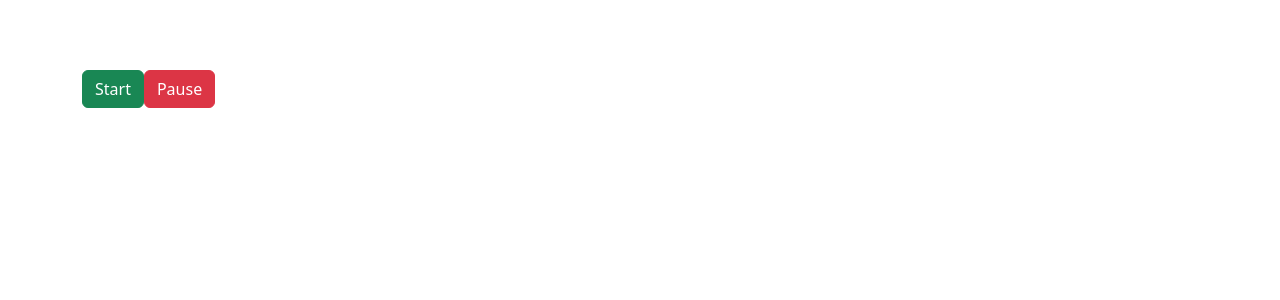
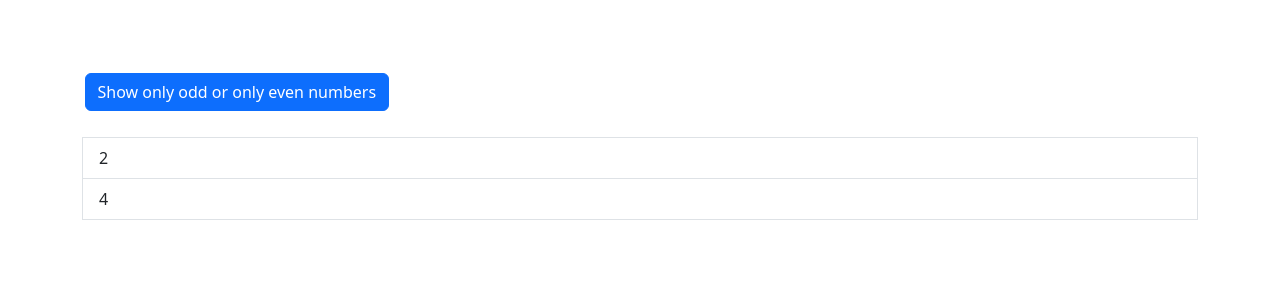
Before and after one commit to cassichan/cass-dream-app, an Angular app: page / in a window 1280 px wide. Shown: the top 300 px of the page. Built offline with nearby package versions, Linux system fonts and the light colour scheme.

Commit message:
conditionally show even or odd numbers with ngIf

```diff
--- a/src/app/app.component.html
+++ b/src/app/app.component.html
@@ -1,7 +1,27 @@
 <div class="container">
-  <app-game-control
+  <div class="row">
+    <div class="div col-xs-12">
+      <button class="btn btn-primary" (click)="onlyOdd = !onlyOdd">
+        Show only odd or only even numbers
+      </button>
+      <br /><br />
+      <ul class="list-group">
+        <div *ngIf="onlyOdd">
+          <li class="list-group-item" *ngFor="let odd of oddNumbers">
+            {{ odd }}
+          </li>
+        </div>
+        <div *ngIf="!onlyOdd">
+          <li class="list-group-item" *ngFor="let even of evenNumbers">
+            {{ even }}
+          </li>
+        </div>
+      </ul>
+    </div>
+  </div>
+  <!-- <app-game-control
     (intervalFired)="onIntervalFired($event)"
   ></app-game-control>
   <app-game-odd *ngFor="let oddGame of oddGames" [numberGame]="oddGame"></app-game-odd>
-  <app-game-even *ngFor="let evenGame of evenGames" [numberGame]="evenGame"></app-game-even>
+  <app-game-even *ngFor="let evenGame of evenGames" [numberGame]="evenGame"></app-game-even> -->
 </div>
--- a/src/app/app.component.ts
+++ b/src/app/app.component.ts
@@ -6,18 +6,22 @@ import { Component } from '@angular/core';
   styleUrls: ['./app.component.css'],
 })
 export class AppComponent {
+  oddNumbers = [1, 3, 5];
+  evenNumbers = [2, 4];
+  onlyOdd = false;
+
 
   //GameControl code
-  oddGames: number[] = [];
-  evenGames: number[] = [];
+  // oddGames: number[] = [];
+  // evenGames: number[] = [];
 
-  onIntervalFired(firedNumber: number) {
-    if (firedNumber % 2 === 0) {
-      this.evenGames.push(firedNumber);
-    } else {
-      this.oddGames.push(firedNumber);
-    }
-  }
+  // onIntervalFired(firedNumber: number) {
+  //   if (firedNumber % 2 === 0) {
+  //     this.evenGames.push(firedNumber);
+  //   } else {
+  //     this.oddGames.push(firedNumber);
+  //   }
+  // }
 
   //Servers code
   // serverElements = [
```
